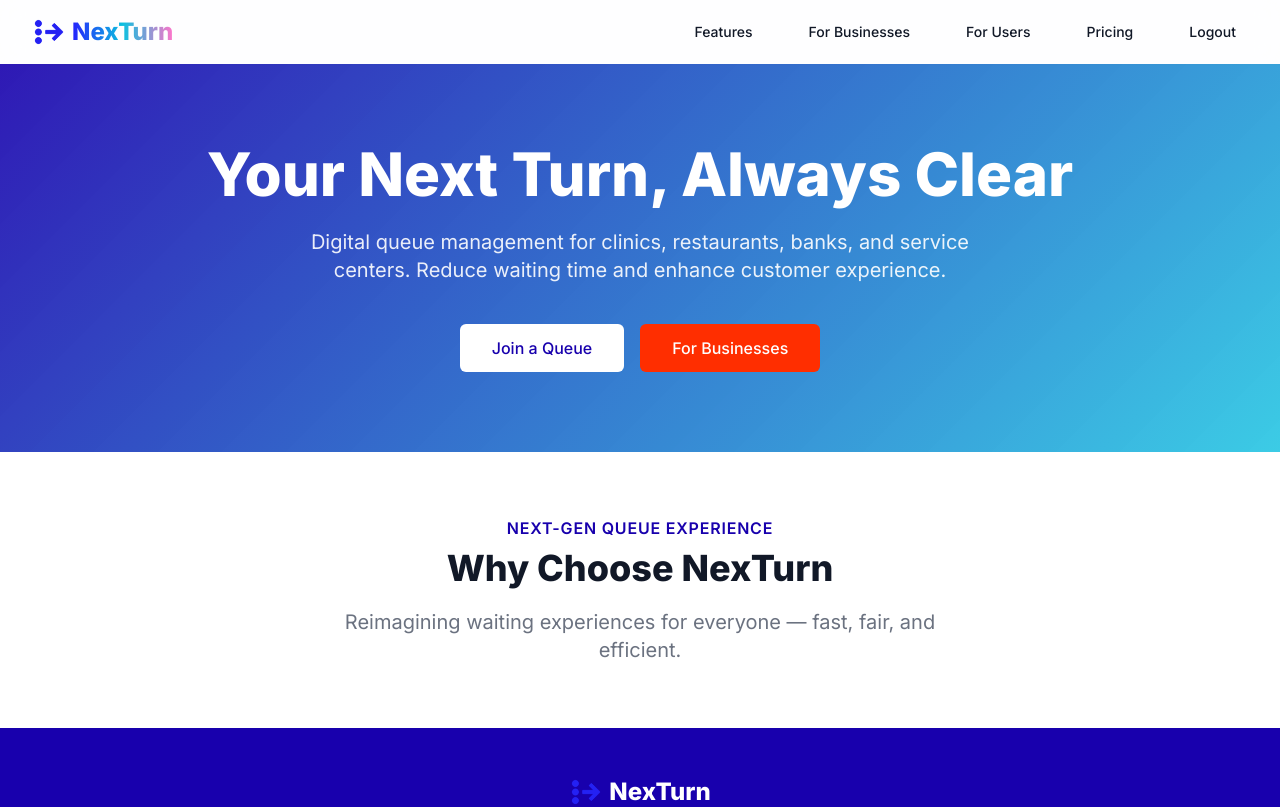
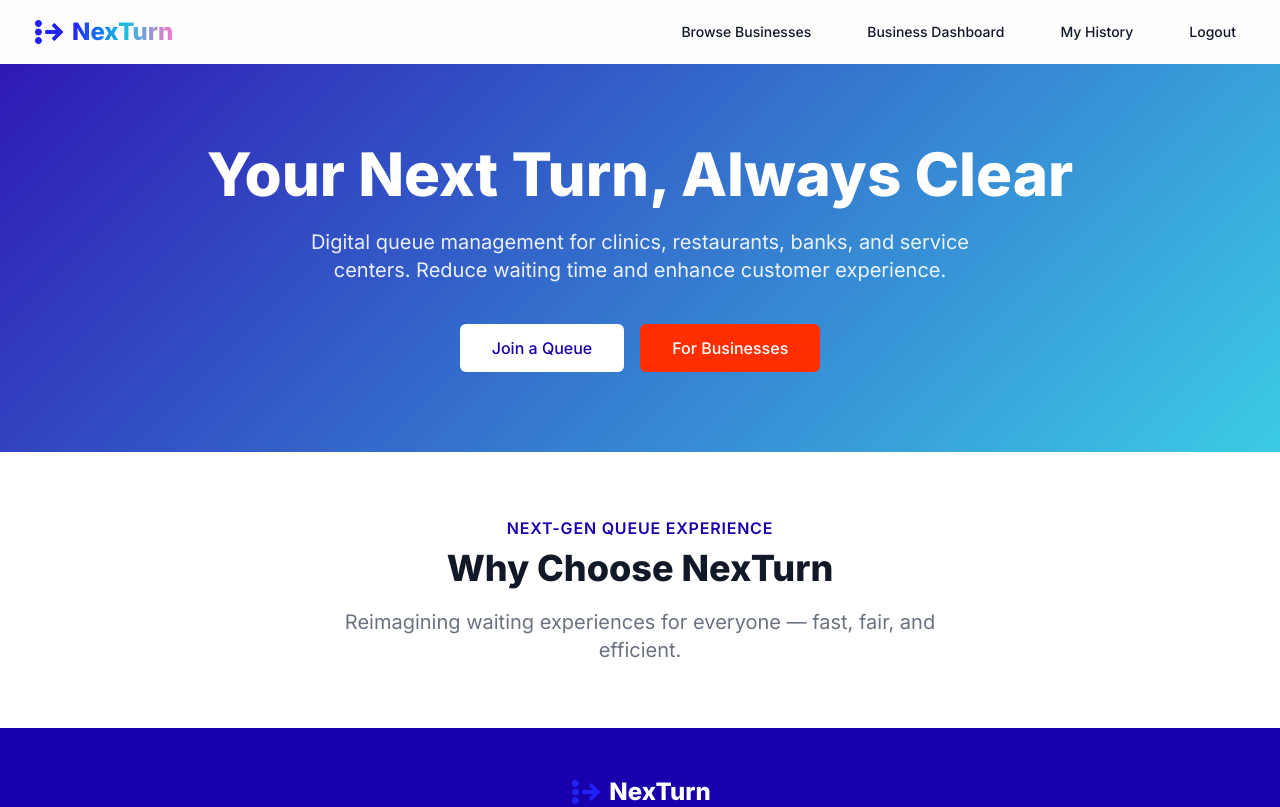
Before and after one commit to najlasadek/NexTurn, a Flask app: page / in a window 1280 px wide. Shown: the top 807 px of the page. Run offline with Flask 3, Linux system fonts and the light colour scheme; a user stored in the database is signed in; some libraries are stand-ins or nearby versions.

Commit message:
Update index.html: Add navigation links to businesses, dashboard, and history

```diff
--- a/templates/index.html
+++ b/templates/index.html
@@ -67,24 +67,19 @@
           </div>
           <div class="hidden md:flex md:items-center md:space-x-8">
             <a
-              href="#"
+              href="{{ url_for('businesses_list') }}"
               class="text-gray-900 hover:text-primary px-3 py-2 text-sm font-medium"
-              >Features</a
+              >Browse Businesses</a
             >
             <a
-              href="#"
+              href="{{ url_for('business_dashboard') }}"
               class="text-gray-900 hover:text-accent2 px-3 py-2 text-sm font-medium"
-              >For Businesses</a
+              >Business Dashboard</a
             >
             <a
-              href="#"
+              href="{{ url_for('queue_history_page') }}"
               class="text-gray-900 hover:text-accent3 px-3 py-2 text-sm font-medium"
-              >For Users</a
-            >
-            <a
-              href="#"
-              class="text-gray-900 hover:text-accent1 px-3 py-2 text-sm font-medium"
-              >Pricing</a
+              >My History</a
             >
             <a
               href="{{ url_for('logout') }}"
```
